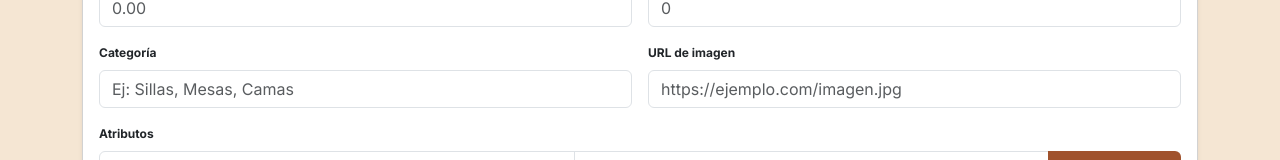
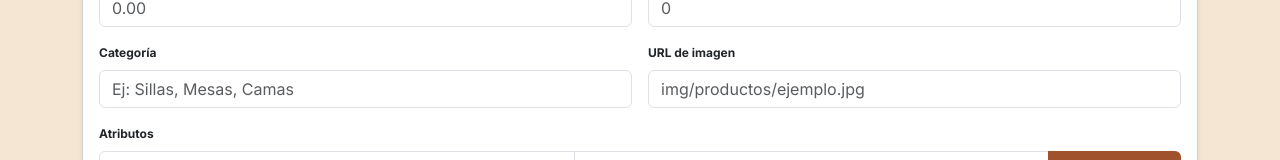
Before and after one commit to SrNanu/E-commerce-Muebler-a-Hermanos-Jota, a React (Vite) app in the folder client/: page /admin/crear-producto in a window 1280 px wide. Shown: the part 459-619 px from the top of the page. Built offline with nearby package versions, Linux system fonts and the light colour scheme.

Commit message:
Arreglo de placeholder de formulario

```diff
--- a/client/src/components/AdminCreateProduct.jsx
+++ b/client/src/components/AdminCreateProduct.jsx
@@ -193,7 +193,7 @@ const AdminCreateProduct = () => {
                   type="text"
                   name="imagenUrl"
                   className="form-control"
-                  placeholder="https://ejemplo.com/imagen.jpg"
+                  placeholder="img/productos/ejemplo.jpg"
                   value={form.imagenUrl}
                   onChange={handleChange}
                   disabled={loading}
--- a/client/src/components/AdminEditProduct.jsx
+++ b/client/src/components/AdminEditProduct.jsx
@@ -215,7 +215,7 @@ const AdminEditProduct = () => {
                   type="text"
                   name="imagenUrl"
                   className="form-control"
-                  placeholder="https://ejemplo.com/imagen.jpg"
+                  placeholder="img/productos/ejemplo.jpg"
                   value={form.imagenUrl}
                   onChange={handleChange}
                   disabled={saving}
```
